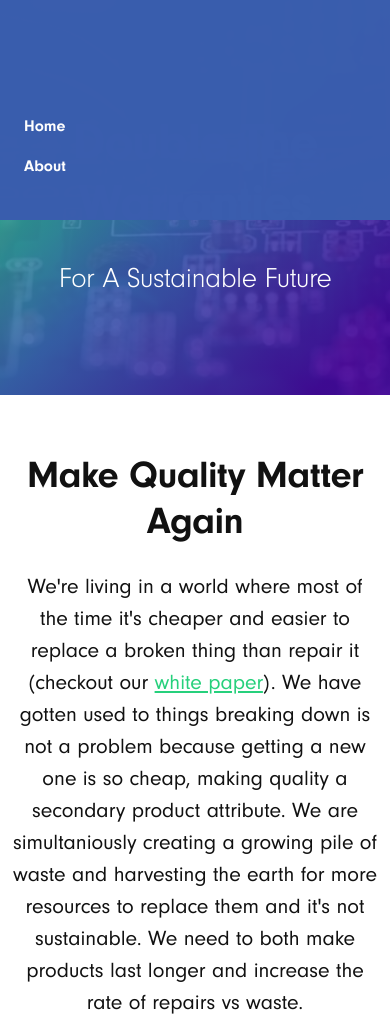
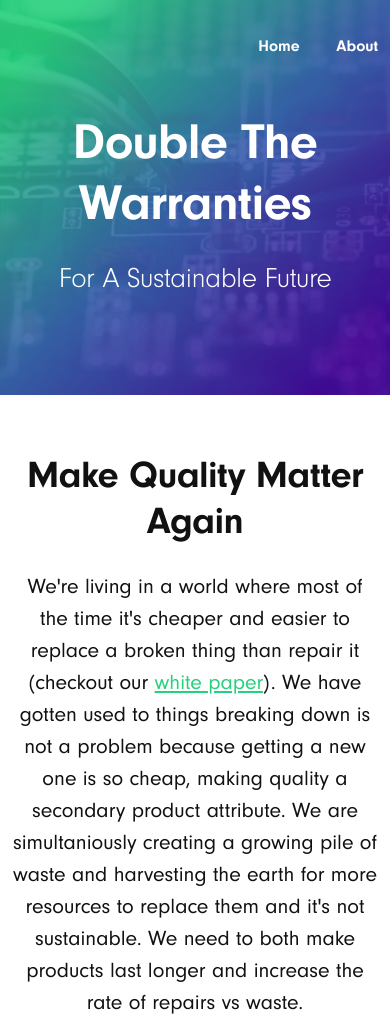
Before and after one commit to RationalMatta/doublethewarranties, a plain HTML site: page index.html in a window 390 px wide. Shown: the top 1025 px of the page. Drawn offline with Linux system fonts and the light colour scheme.

Commit message:
Fixed mobile menu auto-open

```diff
--- a/css/style.css
+++ b/css/style.css
@@ -1908,26 +1908,6 @@ input[type="submit"] {
   z-index: 103;
 }
 @media (max-width: 767px) {
-  .nav {
-    background: #3a5dae;
-    position: absolute;
-    top: 0;
-    left: 0;
-    width: 100%;
-    z-index: 101;
-  }
-  .nav .menu {
-    padding-top: 6rem;
-    padding-bottom: 2rem;
-  }
-  .nav .menu li {
-    display: block;
-    text-align: left;
-    margin: 0;
-    padding: 0.5rem 24px;
-  }
-}
-@media (max-width: 767px) {
   .nav-footer {
     float: none;
   }
```
